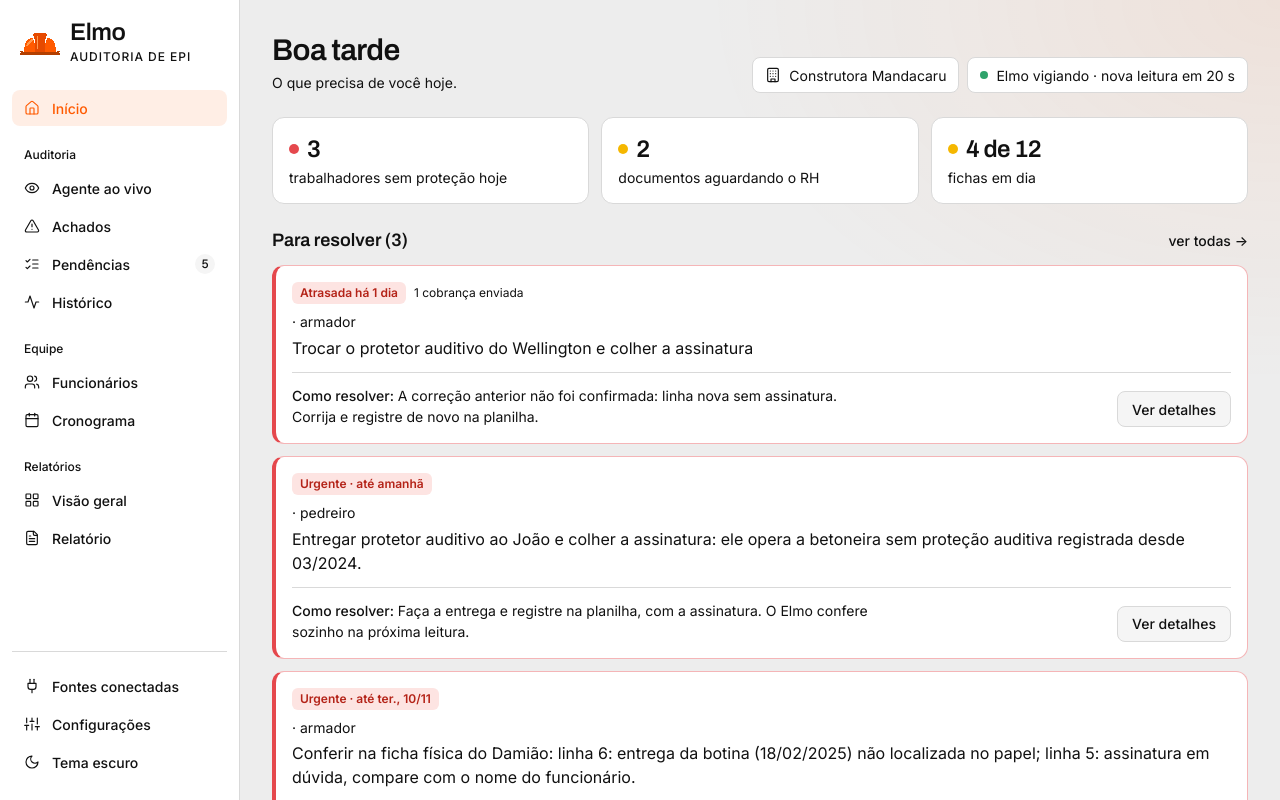
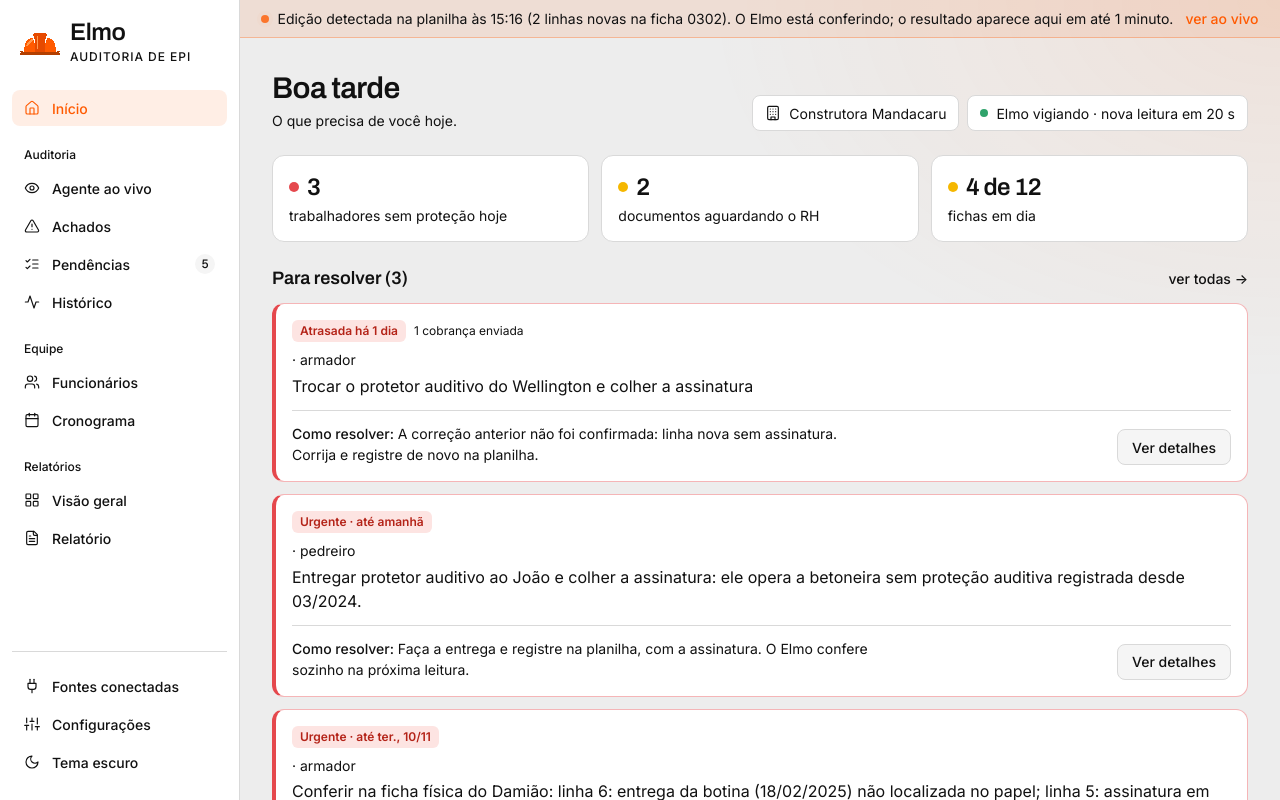
Before and after one commit to TitaniumElmo/titanium, a React (Vite) app in the folder heitor/web/: page / in a window 1280 px wide. Both pictures are taken after a click on the button "Pular". Shown: the top 800 px of the page. Built offline with nearby package versions, Linux system fonts and the light colour scheme.

Commit message:
feat(web): aviso de edição detectada enquanto o agente confere a planilha

```diff
--- a/heitor/web/src/App.tsx
+++ b/heitor/web/src/App.tsx
@@ -2,6 +2,7 @@ import { lazy, Suspense, useState, type ReactNode } from "react";
 import { BrowserRouter, Route, Routes, useLocation } from "react-router-dom";
 import { Carregando, LimiteDeErro } from "./componentes/Estados";
 import { IntroElmo } from "./componentes/IntroElmo";
+import { AvisoConferindo } from "./componentes/AvisoConferindo";
 import { ControlesDemo, FaixaDemo } from "./componentes/ControlesDemo";
 import { Sidebar } from "./componentes/Sidebar";
 import { ProvedorEstado } from "./estado";
@@ -38,6 +39,7 @@ export function App() {
         <Sidebar />
         <main className="min-h-dvh menu:pl-60">
           <FaixaDemo />
+          <AvisoConferindo />
           <Conteudo>
           <Routes>
             <Route path="/" element={<Inicio />} />
--- /dev/null
+++ b/heitor/web/src/componentes/AvisoConferindo.tsx
@@ -0,0 +1,30 @@
+import { Link } from "react-router-dom";
+import { useMundo } from "../api";
+import { hora } from "../formato";
+import { NOME_AGENTE } from "../marca";
+
+export function AvisoConferindo() {
+  const mundo = useMundo();
+  const execucao = mundo.auditorias.find((a) => a.id === mundo.execucao_atual);
+  const edicao = mundo.edicao;
+  if (!edicao && !execucao) return null;
+  const texto = edicao
+    ? `Edição detectada na planilha às ${hora(edicao.ts)} (${edicao.descricao}).`
+    : `${NOME_AGENTE} conferindo: ${execucao?.descricao_disparo ?? ""}.`;
+  return (
+    <div
+      role="status"
+      className="sticky top-0 z-20 flex flex-wrap items-center justify-center gap-x-3 gap-y-1 border-b border-acento/30 bg-acento-suave px-4 py-2 text-sm max-menu:top-14"
+    >
+      <span className="flex items-center gap-2">
+        <span className="animar-pulsar size-2 rounded-full bg-acento" />
+        <span>
+          {texto} O {NOME_AGENTE} está conferindo; o resultado aparece aqui em até 1 minuto.
+        </span>
+      </span>
+      <Link to="/agente" className="text-label text-acento hover:underline">
+        ver ao vivo
+      </Link>
+    </div>
+  );
+}
```
